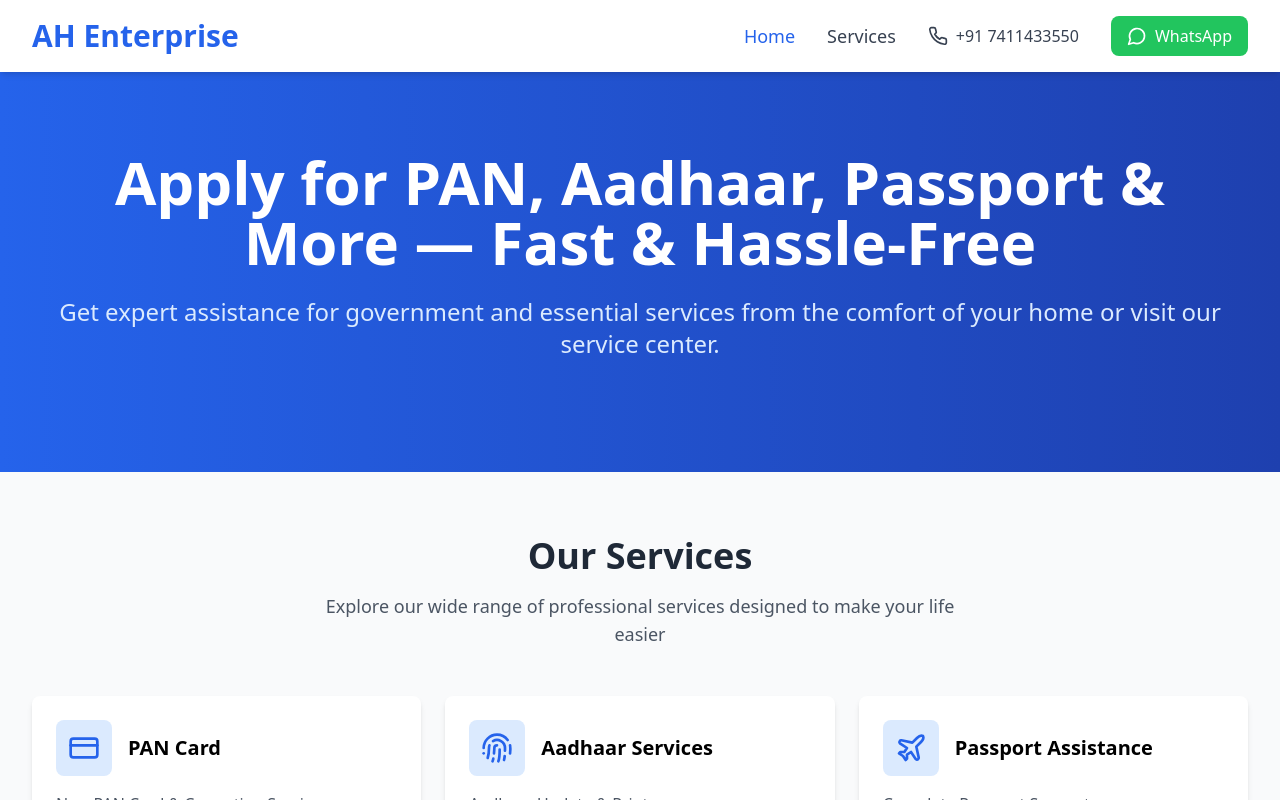
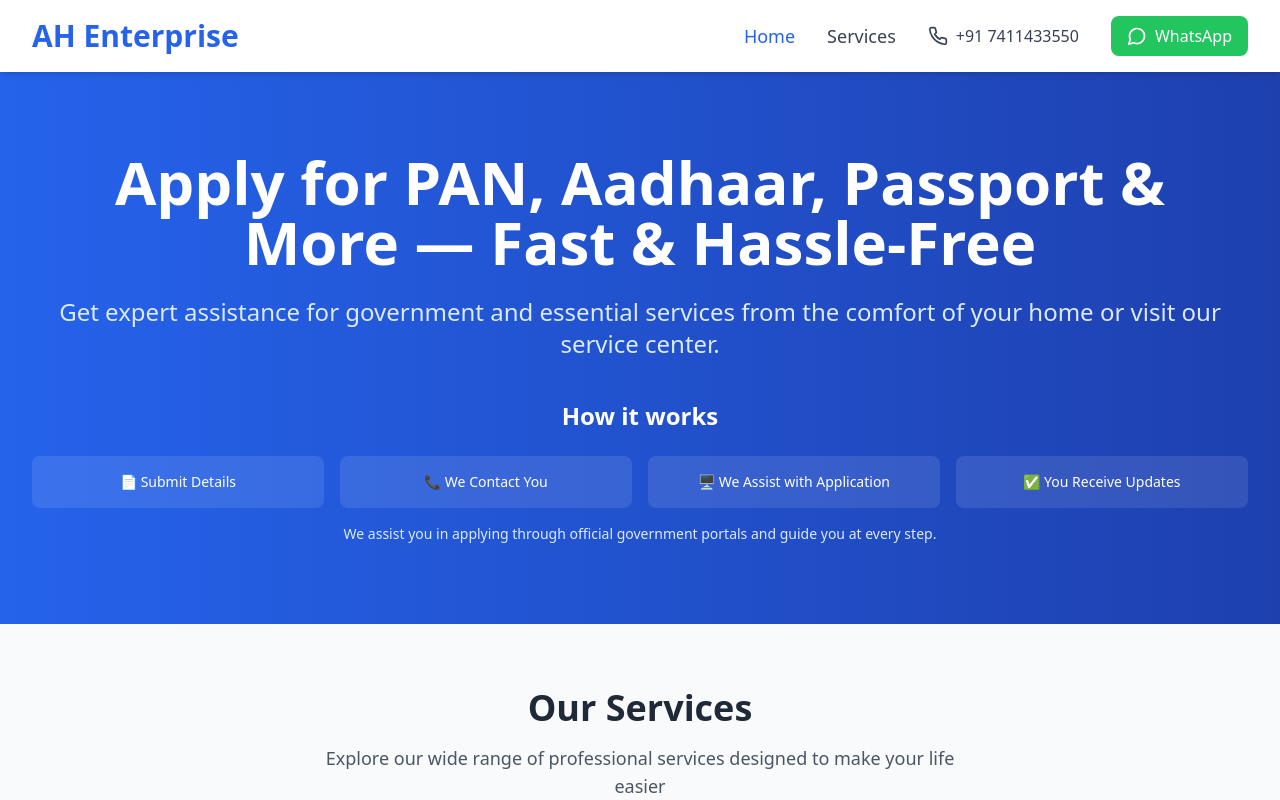
Before and after one commit to Ateeqsabi/ahenterpriseonline, a React (Vite) app: page / in a window 1280 px wide. Shown: the top 800 px of the page. Built offline with nearby package versions, Linux system fonts and the light colour scheme; no server answers.

Commit message:
Add 'How it works' section to Home page
Added a new 'How it works' section to the Home page, detailing the process for users.

```diff
--- a/src/pages/Home.tsx
+++ b/src/pages/Home.tsx
@@ -10,6 +10,8 @@ export default function Home() {
 
   return (
     <div className="min-h-screen bg-gray-50">
+
+      {/* HERO SECTION */}
       <section className="bg-gradient-to-r from-blue-600 to-blue-800 text-white py-20">
         <div className="max-w-7xl mx-auto px-4 sm:px-6 lg:px-8 text-center">
           <h1 className="text-4xl sm:text-5xl md:text-6xl font-bold mb-6">
@@ -18,9 +20,34 @@ export default function Home() {
           <p className="text-xl sm:text-2xl mb-8 text-blue-100">
             {BUSINESS_INFO.description}
           </p>
+
+          {/* ✅ HOW IT WORKS (ADDED HERE) */}
+          <div className="mt-10">
+            <h3 className="text-xl sm:text-2xl font-semibold mb-6">How it works</h3>
+
+            <div className="grid grid-cols-2 md:grid-cols-4 gap-4 text-sm">
+              <div className="bg-white bg-opacity-10 p-4 rounded-lg">
+                📄 Submit Details
+              </div>
+              <div className="bg-white bg-opacity-10 p-4 rounded-lg">
+                📞 We Contact You
+              </div>
+              <div className="bg-white bg-opacity-10 p-4 rounded-lg">
+                🖥️ We Assist with Application
+              </div>
+              <div className="bg-white bg-opacity-10 p-4 rounded-lg">
+                ✅ You Receive Updates
+              </div>
+            </div>
+
+            <p className="mt-4 text-sm text-blue-100">
+              We assist you in applying through official government portals and guide you at every step.
+            </p>
+          </div>
         </div>
       </section>
 
+      {/* SERVICES */}
       <section className="max-w-7xl mx-auto px-4 sm:px-6 lg:px-8 py-16">
         <div className="text-center mb-12">
           <h2 className="text-3xl sm:text-4xl font-bold text-gray-800 mb-4">Our Services</h2>
@@ -36,6 +63,7 @@ export default function Home() {
         </div>
       </section>
 
+      {/* CONTACT */}
       <section className="bg-blue-600 text-white py-16">
         <div className="max-w-7xl mx-auto px-4 sm:px-6 lg:px-8">
           <div className="text-center mb-12">
@@ -82,6 +110,7 @@ export default function Home() {
         </div>
       </section>
 
+      {/* WHY CHOOSE US (you can remove later if needed) */}
       <section className="max-w-7xl mx-auto px-4 sm:px-6 lg:px-8 py-16">
         <div className="bg-gradient-to-r from-blue-50 to-blue-100 rounded-2xl p-8 sm:p-12">
           <h2 className="text-3xl sm:text-4xl font-bold text-gray-800 mb-8 text-center">
@@ -100,6 +129,7 @@ export default function Home() {
         </div>
       </section>
 
+      {/* DISCLAIMER */}
       <section className="max-w-7xl mx-auto px-4 sm:px-6 lg:px-8 py-16">
         <div className="bg-amber-50 border-l-4 border-amber-500 rounded-lg p-8">
           <div className="flex items-start space-x-4">
```
